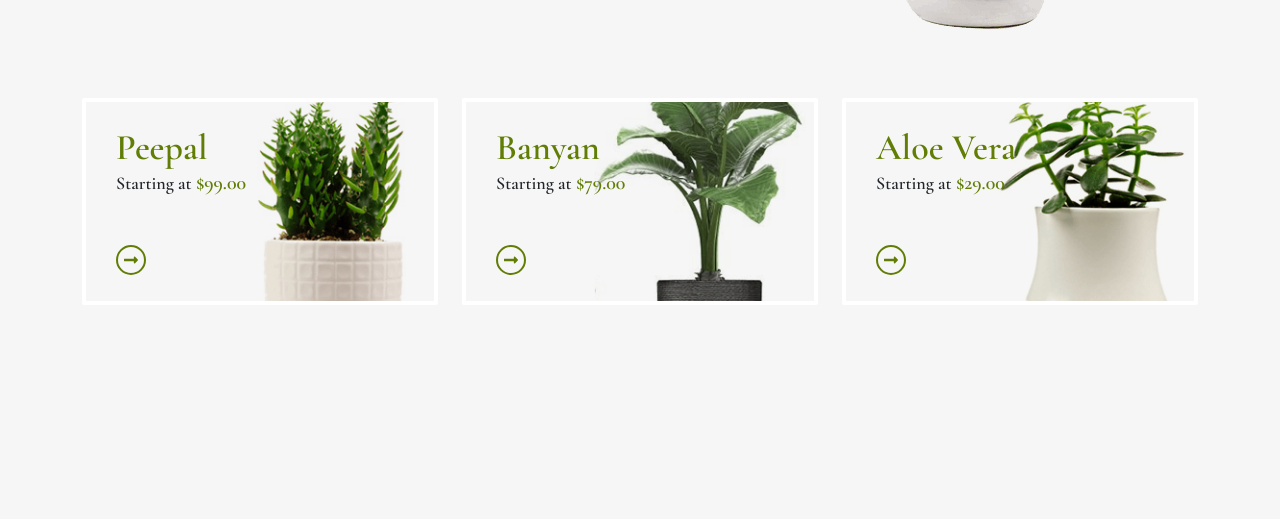
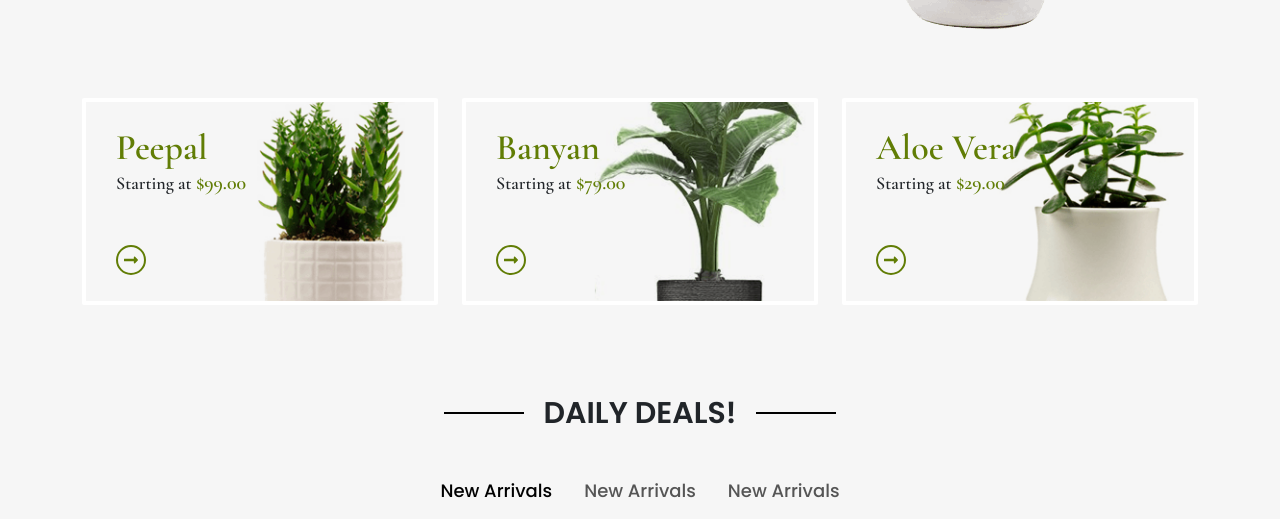
Before and after one commit to mojammelhossen1/flone, a website: page index.html in a window 1280 px wide. Shown: the part 661-1180 px from the top of the page. Before the commit the page ends 966 px from the top, so only its background shows below. Drawn offline with nearby package versions, Linux system fonts and the light colour scheme.

Commit message:
finished daily deals section and tab list

```diff
--- a/index.html
+++ b/index.html
@@ -529,6 +529,34 @@
     </div>
     <!-- Featured Banner End Here -->
 
+    <!-- Daily Deals Section & Tab List Start Here -->
+    <div class="container">
+        <div class="deals-section text-center">
+            <h2>DAILY DEALS!</h2>
+        </div>
+
+        <div class="tab-list nav nav-pills d-flex" role="tablist">
+            <div class="nav-item">
+                <a href="#" class="nav-link" role="tab" active>
+                    <h4 class="active">New Arrivals</h4>
+                </a>
+            </div>
+            <div class="nav-item">
+                <a href="#" class="nav-link" role="tab">
+                    <h4>New Arrivals</h4>
+                </a>
+            </div>
+
+            <div class="nav-item">
+                <a href="#" class="nav-link" role="tab">
+                    <h4>New Arrivals</h4>
+                </a>
+            </div>
+        </div>
+    </div>
+    <!-- Daily Deals Section & Tab List End Here -->
+
+
     <!-- Javascript with bundle js -->
     <script src="https://cdn.jsdelivr.net/npm/bootstrap@5.0.1/dist/js/bootstrap.bundle.min.js"
         integrity="sha384-gtEjrD/SeCtmISkJkNUaaKMoLD0//ElJ19smozuHV6z3Iehds+3Ulb9Bn9Plx0x4" crossorigin="anonymous">
--- a/sass/main.scss
+++ b/sass/main.scss
@@ -324,3 +324,61 @@ body {
         }
     }
 }
+
+.deals-section {
+    margin-top: 90px;
+    margin-bottom: 40px;
+    h2 {
+        font-size: 30px;
+        font-weight: 600;
+        display: inline-block;
+        margin: 0;
+        line-height: 36px;
+        position: relative;
+
+        &:before,
+        &:after {
+            content: "";
+            position: absolute;
+            background-color: #000;
+            height: 2px;
+            width: 80px;
+            top: 17px;
+
+        }
+
+        &:before {
+            left: -100px;
+        }
+
+        &:after {
+            right: -100px;
+        }
+    }
+}
+
+.tab-list {
+    justify-content: center;
+    .nav-item {
+        a {
+            .active {
+                color: #000;
+            }
+
+            h4 {
+                font-size: 18px;
+                line-height: 24px;
+                font-weight: 500;
+                transition: all 0.5s ease 0s;
+
+                &:hover {
+                    color: #000;
+                }
+            }
+        }
+
+        h4 {
+            color: #555;
+        }
+    }
+}
```
Also changed, not shown: css/style.css, 1 other file.
